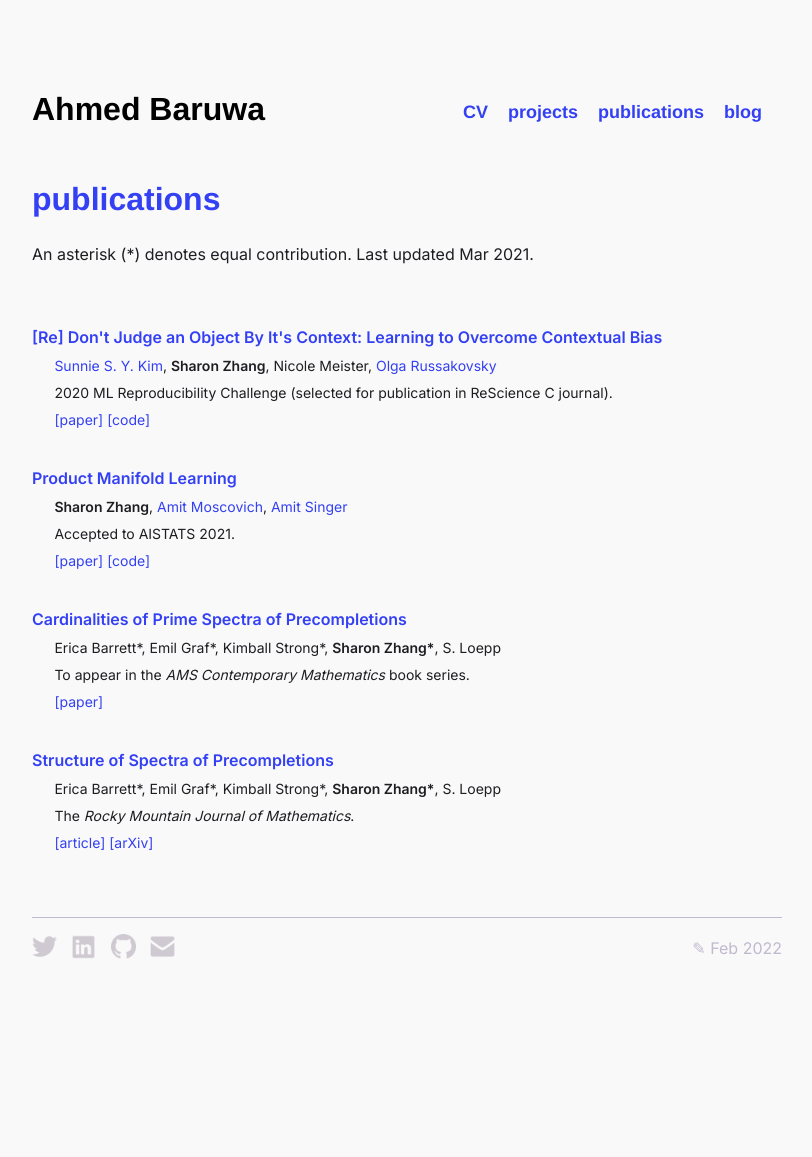
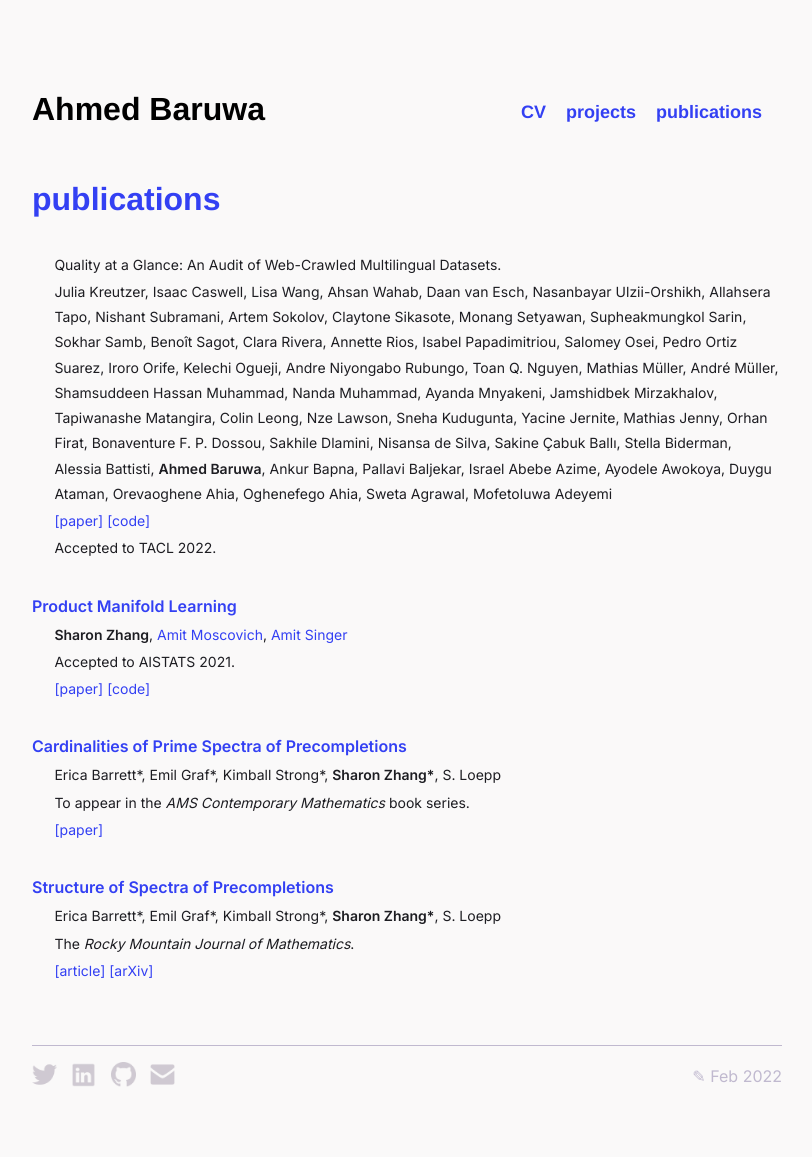
Before and after one commit to aobaruwa/aobaruwa.github.io, a Jekyll site: the page built from publications/index.html, in a window 1280 px wide. Shown: the whole page, without its empty margins (233-1045 px from the left). Built offline with Jekyll 4.4.1, drawn with Linux system fonts in a browser that asks for light colours; some web fonts are replaced; before the commit the page ends 1029 px from its top, so only the background shows below that.

Commit message:
updated repo

```diff
--- a/_layouts/default.html
+++ b/_layouts/default.html
@@ -38,7 +38,6 @@
 					<li><a href="/resume">CV</a></li>
 					<li><a href="/projects">projects</a></li>
 					<li><a href="/publications">publications</a></li>
-					<li><a href="/blog">blog</a></li>
 				</ul>
 			</nav>
 		</div>
@@ -48,7 +47,6 @@
 				<ul>
 					<li><a href="/projects">projects</a></li>
 					<li><a href="/publications">publications</a></li>
-					<li><a href="/blog">blog</a></li>
 				</ul>
 			</nav>
 		</center>
--- a/publications/index.html
+++ b/publications/index.html
@@ -4,13 +4,13 @@ title: publications
 ---
 
 <h1>{{ page.title }}</h1>
-<p style="margin-bottom:35px;">An asterisk (*) denotes equal contribution. Last updated Mar 2021.</p>
+<!-- p style="margin-bottom:35px;">An asterisk (*) denotes equal contribution. Last updated Mar 2021.</p-->
 
 <div class="pub">
-	<h2>[Re] Don't Judge an Object By It's Context: Learning to Overcome Contextual Bias</h2>
-  <p><a href="https://sunniesuhyoung.github.io/">Sunnie S. Y. Kim</a>, <b>Sharon Zhang</b>, Nicole Meister, <a href="https://www.cs.princeton.edu/~olgarus/">Olga Russakovsky</a></p>
-  <p>2020 ML Reproducibility Challenge (selected for publication in ReScience C journal).</p>
+  <p>Quality at a Glance: An Audit of Web-Crawled Multilingual Datasets.</p>
+  <p>Julia Kreutzer, Isaac Caswell, Lisa Wang, Ahsan Wahab, Daan van Esch, Nasanbayar Ulzii-Orshikh, Allahsera Tapo, Nishant Subramani, Artem Sokolov, Claytone Sikasote, Monang Setyawan, Supheakmungkol Sarin, Sokhar Samb, Benoît Sagot, Clara Rivera, Annette Rios, Isabel Papadimitriou, Salomey Osei, Pedro Ortiz Suarez, Iroro Orife, Kelechi Ogueji, Andre Niyongabo Rubungo, Toan Q. Nguyen, Mathias Müller, André Müller, Shamsuddeen Hassan Muhammad, Nanda Muhammad, Ayanda Mnyakeni, Jamshidbek Mirzakhalov, Tapiwanashe Matangira, Colin Leong, Nze Lawson, Sneha Kudugunta, Yacine Jernite, Mathias Jenny, Orhan Firat, Bonaventure F. P. Dossou, Sakhile Dlamini, Nisansa de Silva, Sakine Çabuk Ballı, Stella Biderman, Alessia Battisti, <b>Ahmed Baruwa</b>, Ankur Bapna, Pallavi Baljekar, Israel Abebe Azime, Ayodele Awokoya, Duygu Ataman, Orevaoghene Ahia, Oghenefego Ahia, Sweta Agrawal, Mofetoluwa Adeyemi</p>
   <p><a href="https://openreview.net/pdf?id=PRXM8-O9PKd">[paper]</a> <a href="https://github.com/sunniesuhyoung/ContextualBias">[code]</a></p>
+  <p>Accepted to TACL 2022.</p>
 </div>
 
 <div class="pub">
```
